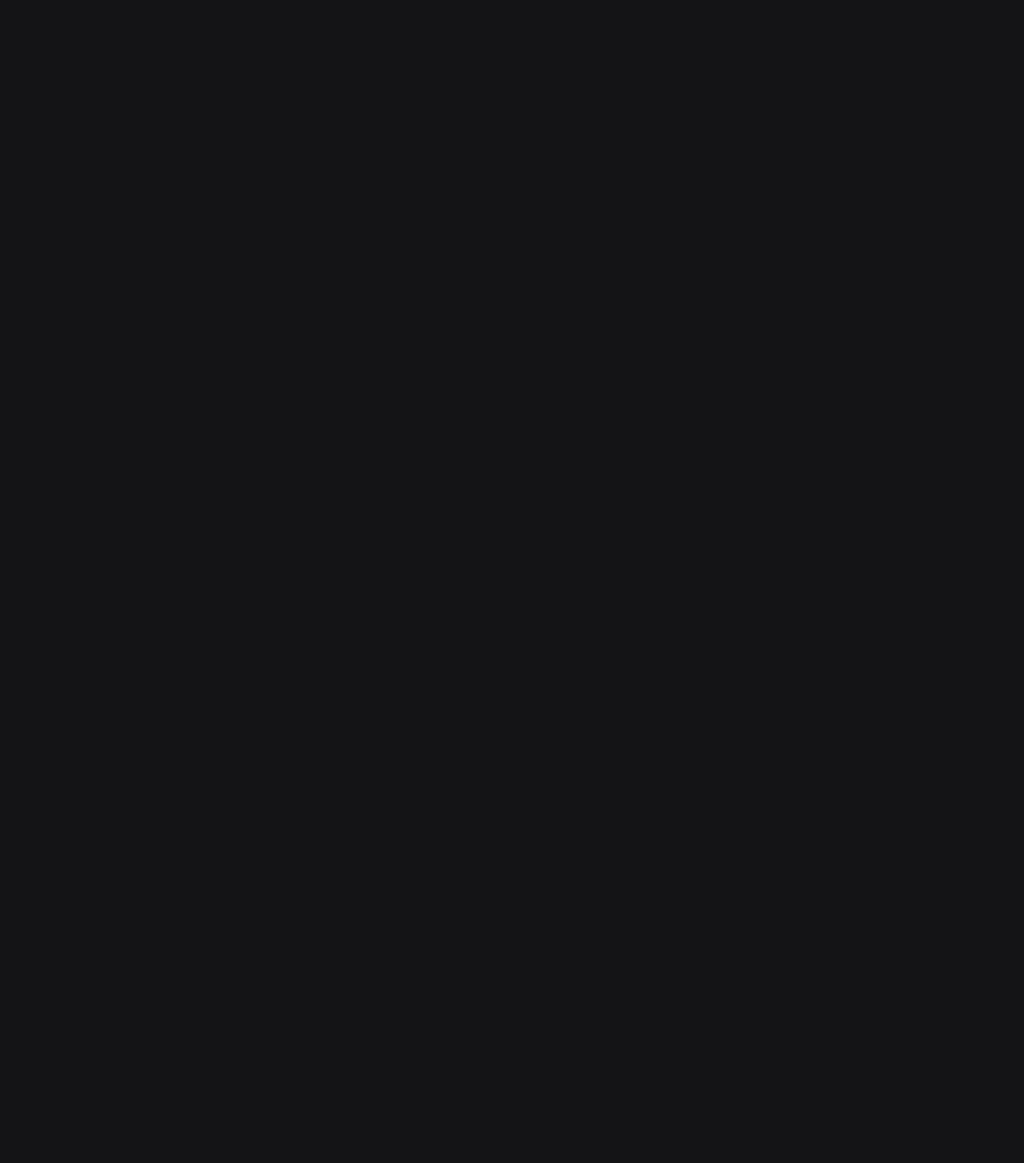
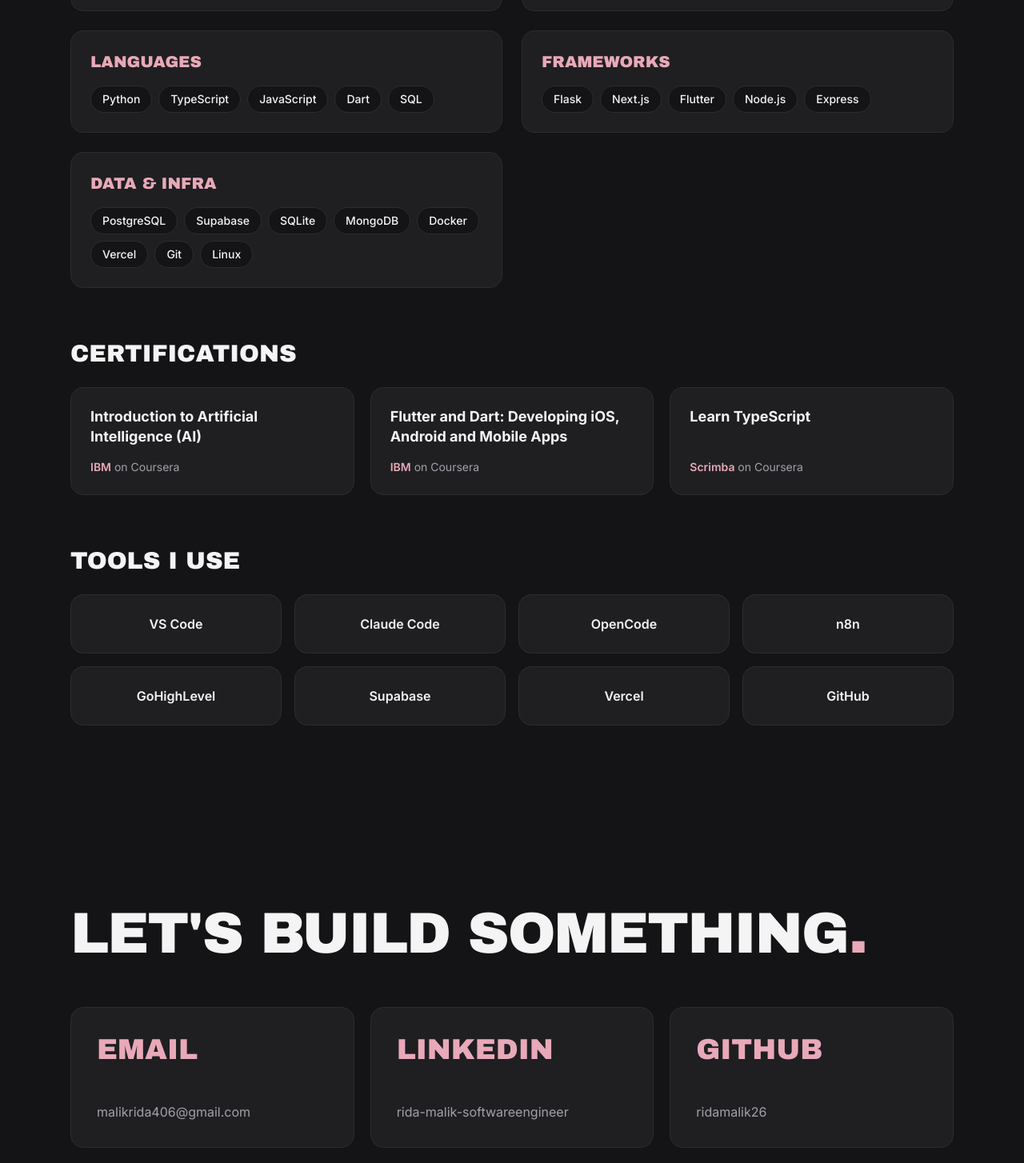
Before and after one commit to ridamalik26/portfolio, a Next.js app: page / in a window 1280 px wide. Shown: the part 6976-8430 px from the top of the page at 80% size. Before the commit the page ends 6665 px from the top, so only its background shows below. Built offline with nearby package versions, Linux system fonts and the light colour scheme.

Commit message:
Add Skills, certifications, tools and Contact sections

```diff
--- a/src/app/page.tsx
+++ b/src/app/page.tsx
@@ -1,4 +1,6 @@
 import About from "@/components/About";
+import Contact from "@/components/Contact";
+import Skills from "@/components/Skills";
 import Experience from "@/components/Experience";
 import Footer from "@/components/Footer";
 import Hero from "@/components/Hero";
@@ -22,6 +24,8 @@
         <About />
         <Experience />
         <Projects />
+        <Skills />
+        <Contact />
       </main>
       <Footer />
     </>
--- /dev/null
+++ b/src/components/Contact.tsx
@@ -0,0 +1,28 @@
+import { contact } from "@/data/portfolio";
+import SectionHeading from "./SectionHeading";
+import Reveal from "./Reveal";
+
+export default function Contact() {
+  return (
+    <section id="contact" aria-labelledby="contact-title" className="mx-auto max-w-6xl px-4 py-20 sm:px-6 md:py-28">
+      <SectionHeading id="contact-title">{contact.heading}</SectionHeading>
+
+      <ul className="grid gap-5 md:grid-cols-3">
+        {contact.cards.map((c, i) => (
+          <Reveal as="li" key={c.id} delay={i * 0.08} className="h-full">
+            <a
+              href={c.href}
+              {...(c.external ? { target: "_blank", rel: "noopener noreferrer" } : {})}
+              className="card-lift flex h-full min-h-44 flex-col justify-between rounded-2xl border border-border bg-card p-6 sm:p-8"
+            >
+              <span className="font-display text-3xl uppercase text-accent sm:text-4xl">
+                {c.label}
+              </span>
+              <span className="mt-8 break-all text-base text-muted">{c.value}</span>
+            </a>
+          </Reveal>
+        ))}
+      </ul>
+    </section>
+  );
+}
--- /dev/null
+++ b/src/components/Skills.tsx
@@ -0,0 +1,58 @@
+import { skills } from "@/data/portfolio";
+import Reveal from "./Reveal";
+import SectionHeading from "./SectionHeading";
+
+export default function Skills() {
+  return (
+    <section id="skills" aria-labelledby="skills-title" className="mx-auto max-w-6xl px-4 py-20 sm:px-6 md:py-28">
+      <SectionHeading id="skills-title">{skills.title}</SectionHeading>
+
+      <div className="grid gap-6 md:grid-cols-2">
+        {skills.groups.map((g, i) => (
+          <Reveal key={g.name} delay={(i % 2) * 0.08} className="card-lift rounded-2xl border border-border bg-card p-6">
+            <h3 className="font-display text-xl uppercase text-accent">{g.name}</h3>
+            <ul className="mt-4 flex flex-wrap gap-2">
+              {g.items.map((item) => (
+                <li
+                  key={item}
+                  className="rounded-full border border-border bg-background px-3.5 py-1.5 text-sm font-medium text-foreground"
+                >
+                  {item}
+                </li>
+              ))}
+            </ul>
+          </Reveal>
+        ))}
+      </div>
+
+      <Reveal className="mt-16">
+        <h3 className="font-display text-2xl uppercase text-foreground sm:text-3xl">
+          {skills.certificationsTitle}
+        </h3>
+      </Reveal>
+      <ul className="mt-6 grid gap-5 md:grid-cols-3">
+        {skills.certifications.map((c, i) => (
+          <Reveal as="li" key={c.title} delay={i * 0.08} className="card-lift flex flex-col justify-between rounded-2xl border border-border bg-card p-6">
+            <h4 className="text-lg font-bold leading-snug text-foreground">{c.title}</h4>
+            <p className="mt-4 text-sm text-muted">
+              <span className="font-semibold text-accent">{c.issuer}</span> on {c.platform}
+            </p>
+          </Reveal>
+        ))}
+      </ul>
+
+      <Reveal className="mt-16">
+        <h3 className="font-display text-2xl uppercase text-foreground sm:text-3xl">
+          {skills.toolsTitle}
+        </h3>
+      </Reveal>
+      <ul className="mt-6 grid grid-cols-2 gap-4 sm:grid-cols-4">
+        {skills.tools.map((t, i) => (
+          <Reveal as="li" key={t} delay={(i % 4) * 0.06} className="card-lift flex items-center justify-center rounded-2xl border border-border bg-card px-4 py-6 text-center font-semibold text-foreground">
+            {t}
+          </Reveal>
+        ))}
+      </ul>
+    </section>
+  );
+}
```
